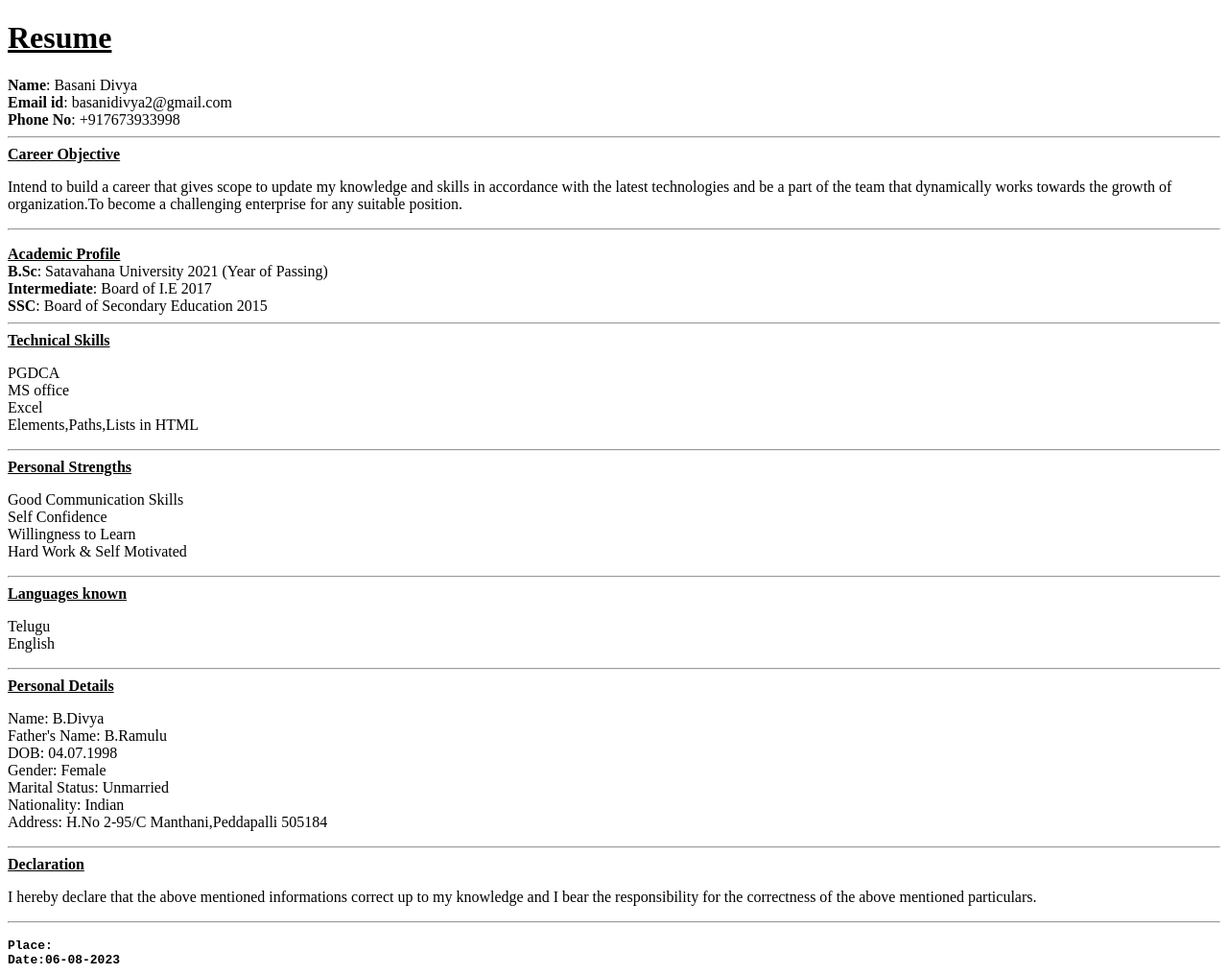
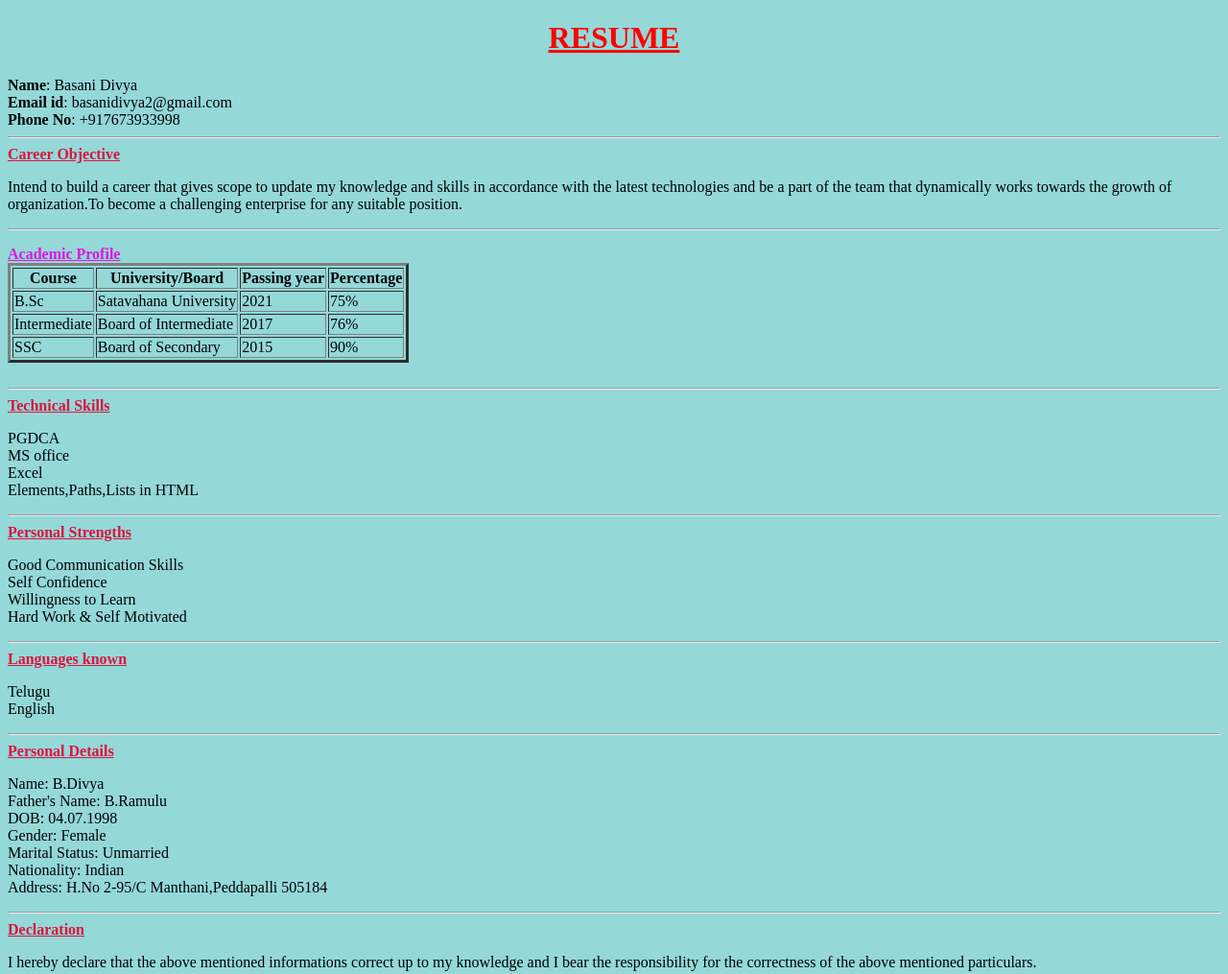
Before and after one commit to basanidivya2/HTML, a plain HTML site: page Resume.html in a window 1280 px wide. Shown: the top 1015 px of the page at 96% size. Drawn offline with Linux system fonts and the light colour scheme.

Commit message:
added js file and changed resume

```diff
--- a/Resume.html
+++ b/Resume.html
@@ -4,10 +4,47 @@
     <meta charset="UTF-8">
     <meta name="viewport" content="width=device-width, initial-scale=1.0">
     <title>Resume</title>
+    <style>
+
+       #heading1 {
+        text-align:center;
+        color:rgb(255, 0, 0);
+    }
+    .skills{
+        color:rgb(220, 20, 60);
+    }
+    </style>
 </head>
-<body>
-    <h1><b><ins>Resume</ins></b></h1>
-    <b>Name</b>: Basani Divya<br><b>Email id</b>: basanidivya2@gmail.com<br><b>Phone No</b>: +917673933998<hr><b><ins>Career Objective</ins></b><br><p>Intend to build a career that gives scope to update my knowledge and skills in accordance with the latest technologies and be a part of the team that dynamically works towards the growth of organization.To become a challenging enterprise for any suitable position.<hr></p><b><ins>Academic Profile</ins></b><br><b>B.Sc</b>: Satavahana University 2021 (Year of Passing)<br><b>Intermediate</b>: Board of I.E 2017<br><b>SSC</b>: Board of Secondary Education 2015<br><hr><b><ins>Technical Skills</ins></b><br><p>PGDCA<br>MS office<br>Excel<br>Elements,Paths,Lists in HTML</p><hr><b><ins>Personal Strengths</ins></b><br><p>Good Communication Skills<br>Self Confidence<br>Willingness to Learn<br>Hard Work & Self Motivated</p><hr><b><ins>Languages known</ins></b><p>Telugu<br>English</p><hr><b><ins>Personal Details</ins></b><p>Name: B.Divya<br>Father's Name: B.Ramulu<br>DOB: 04.07.1998<br>Gender: Female<br>Marital Status: Unmarried<br>Nationality: Indian<br>Address: H.No 2-95/C Manthani,Peddapalli 505184</p><hr><b><ins>Declaration</ins></b><br><p>I hereby declare that the above mentioned informations correct up to my knowledge and I bear the responsibility for the correctness of the above mentioned particulars.<hr></p><pre><b>Place:<br>Date:06-08-2023</b></pre>
+<body style="background-color: rgb(148, 216, 216);">
+    <h1 id="heading1"><b><ins>RESUME</ins></b></h1>
+    <b>Name</b>: Basani Divya<br><b>Email id</b>: basanidivya2@gmail.com<br><b>Phone No</b>: +917673933998<hr><b style="color:rgb(220, 20, 60);"><ins>Career Objective</ins></b><br><p>Intend to build a career that gives scope to update my knowledge and skills in accordance with the latest technologies and be a part of the team that dynamically works towards the growth of organization.To become a challenging enterprise for any suitable position.<hr></p><b style="color:rgb(225, 19, 225);"><ins>Academic Profile</ins></b><br>
+    <table border="3">
+        <tr>
+            <th>Course</th>
+            <th>University/Board</th>
+            <th>Passing year</th>
+            <th>Percentage</th>
+        </tr>
+        <tr>
+            <td>B.Sc</td>
+            <td>Satavahana University</td>
+            <td>2021</td>
+            <td>75%</td>
+        </tr>
+        <tr>
+            <td>Intermediate</td>
+            <td>Board of Intermediate</td>
+            <td>2017</td>
+            <td>76%</td>
+        </tr>
+        <tr>
+            <td>SSC</td>
+            <td>Board of Secondary</td>
+            <td>2015</td>
+            <td>90%</td>
+        </tr>
+    </table>
+    <br><hr><b class="skills"><ins>Technical Skills</ins></b><br><p>PGDCA<br>MS office<br>Excel<br>Elements,Paths,Lists in HTML</p><hr><b style="color:rgb(220, 20, 60);"><ins>Personal Strengths</ins></b><br><p>Good Communication Skills<br>Self Confidence<br>Willingness to Learn<br>Hard Work & Self Motivated</p><hr><b style="color:rgb(220, 20, 60);"><ins>Languages known</ins></b><p>Telugu<br>English</p><hr><b style="color:rgb(220, 20, 60);"><ins>Personal Details</ins></b><p>Name: B.Divya<br>Father's Name: B.Ramulu<br>DOB: 04.07.1998<br>Gender: Female<br>Marital Status: Unmarried<br>Nationality: Indian<br>Address: H.No 2-95/C Manthani,Peddapalli 505184</p><hr><b style="color:rgb(220, 20, 60);"><ins>Declaration</ins></b><br><p>I hereby declare that the above mentioned informations correct up to my knowledge and I bear the responsibility for the correctness of the above mentioned particulars.<hr></p><pre><b>Place:<br>Date:06-08-2023</b></pre>
 
 
 </body>
```
